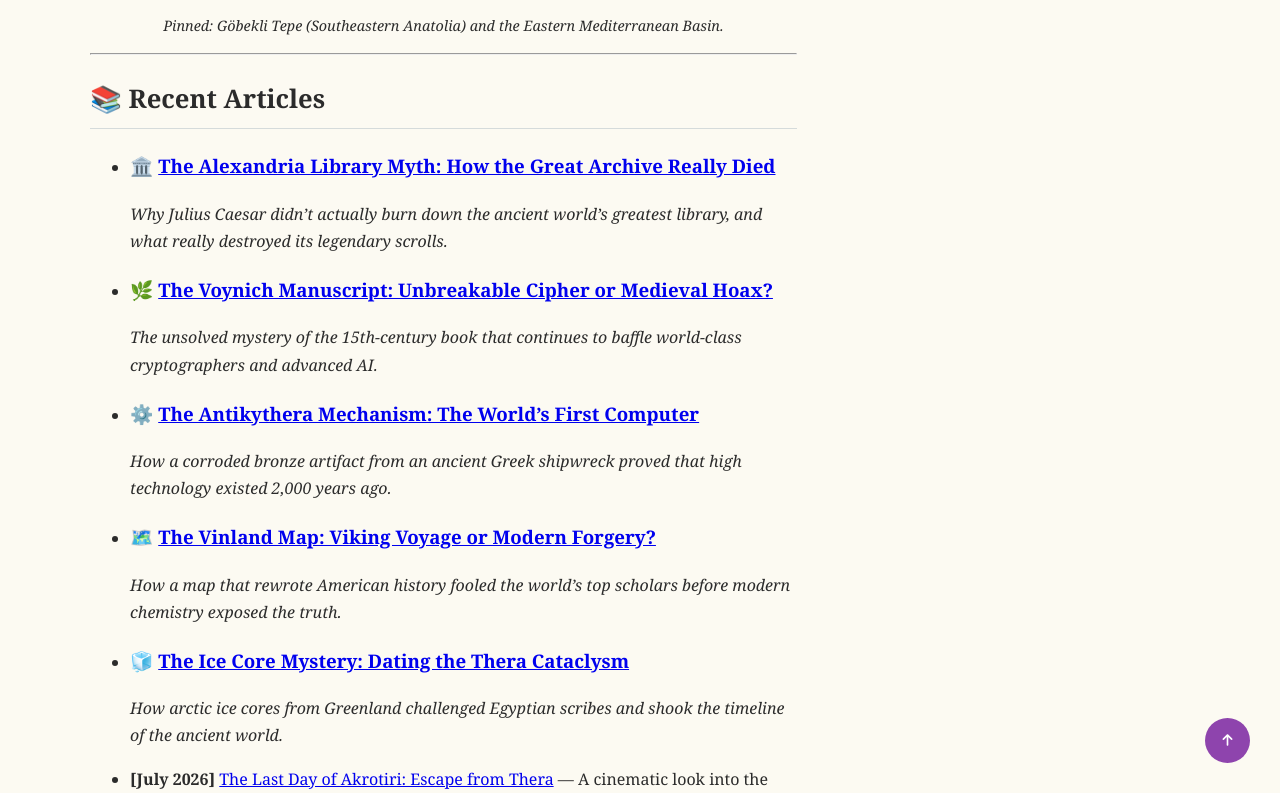
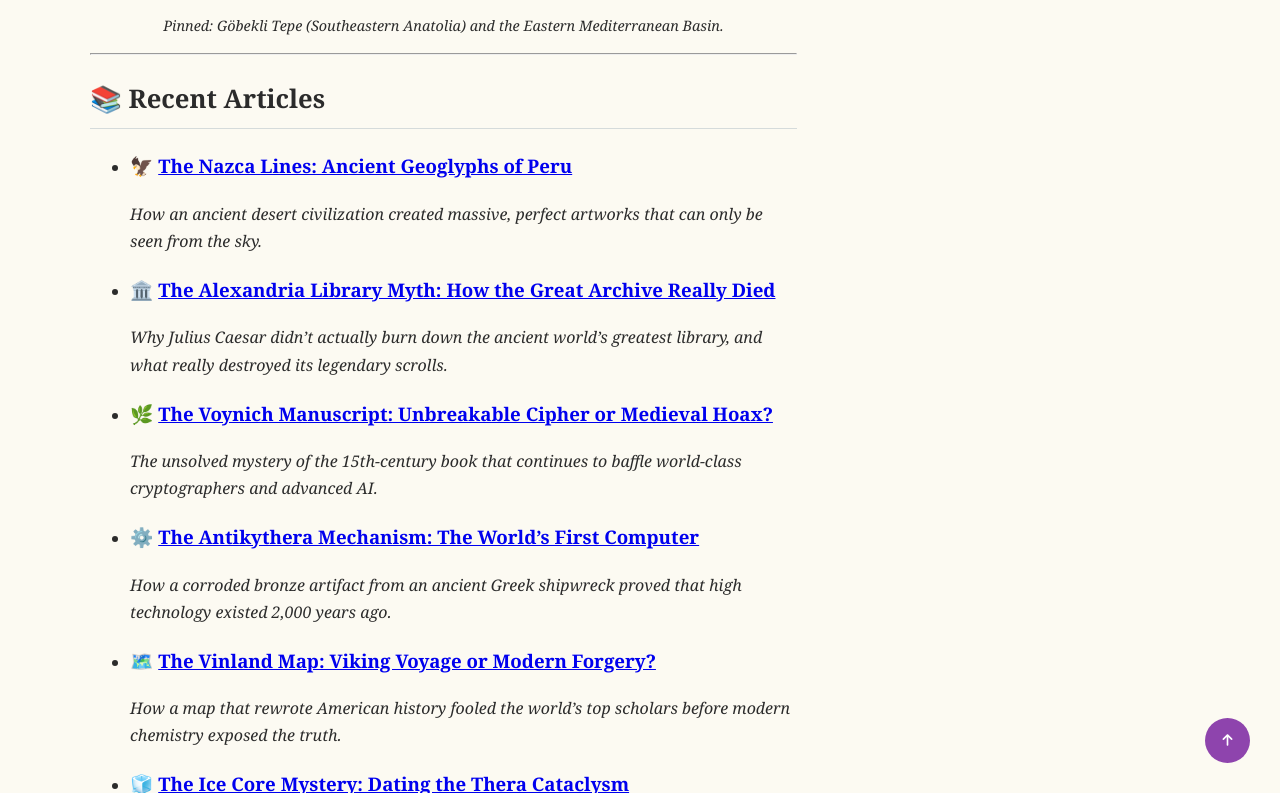
Before and after one commit to history-archaeology-project/history-archaeology-project.github.io, a Jekyll site: the page built from index.md, in a window 1280 px wide and 900 px high, scrolled down 1044 px, cut to the strip 107-900 px from the top of the window. Built offline with Jekyll 4.4.1, drawn with Linux system fonts in a browser that asks for light colours; comment, search, counter and statistics services are not loaded.

Commit message:
Update index.md

```diff
--- a/index.md
+++ b/index.md
@@ -21,6 +21,9 @@ Explore the geographic locations of our archaeological and historical investigat
 ---
 
 ## 📚 Recent Articles
+
+*   ### 🦅 [The Nazca Lines: Ancient Geoglyphs of Peru](/articles/nasca-lines)
+    *How an ancient desert civilization created massive, perfect artworks that can only be seen from the sky.*
 
 *   ### 🏛️ [The Alexandria Library Myth: How the Great Archive Really Died](/articles/alexandria-library-myth)
     *Why Julius Caesar didn't actually burn down the ancient world's greatest library, and what really destroyed its legendary scrolls.*
```
